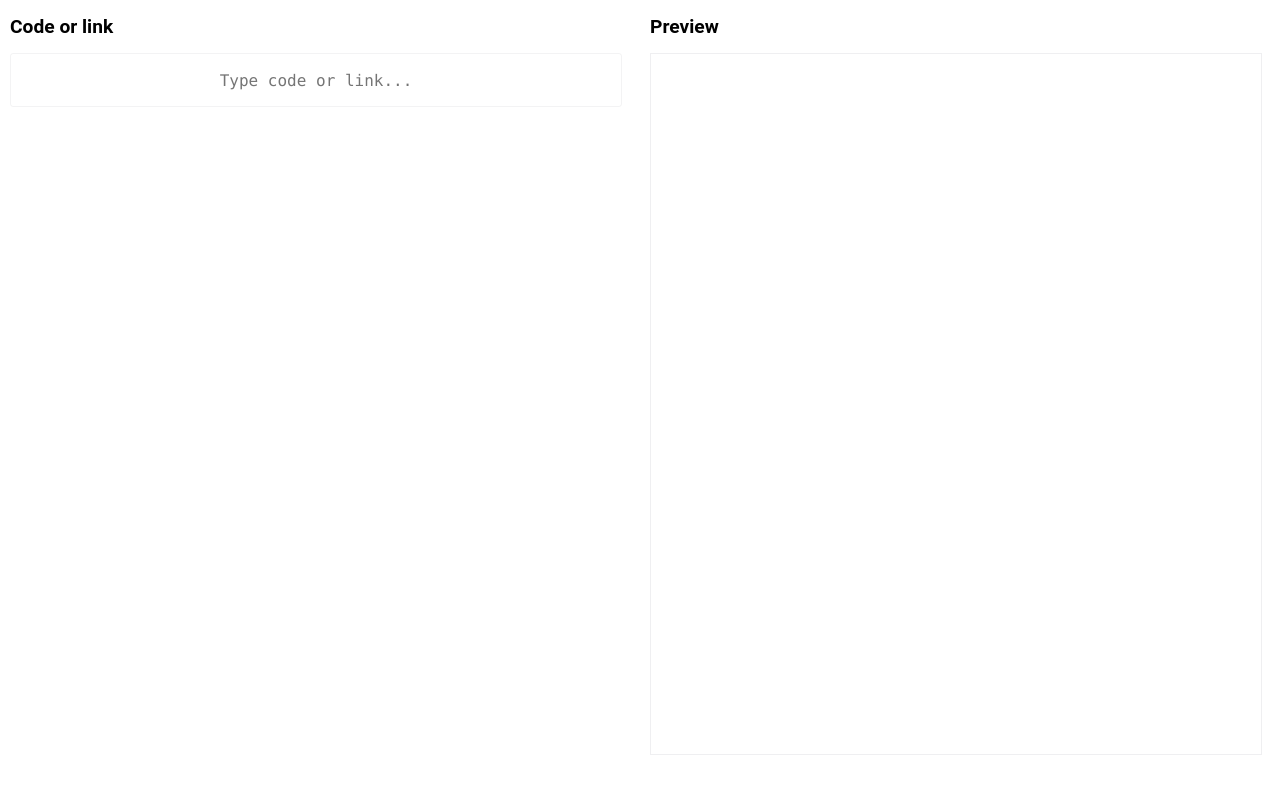
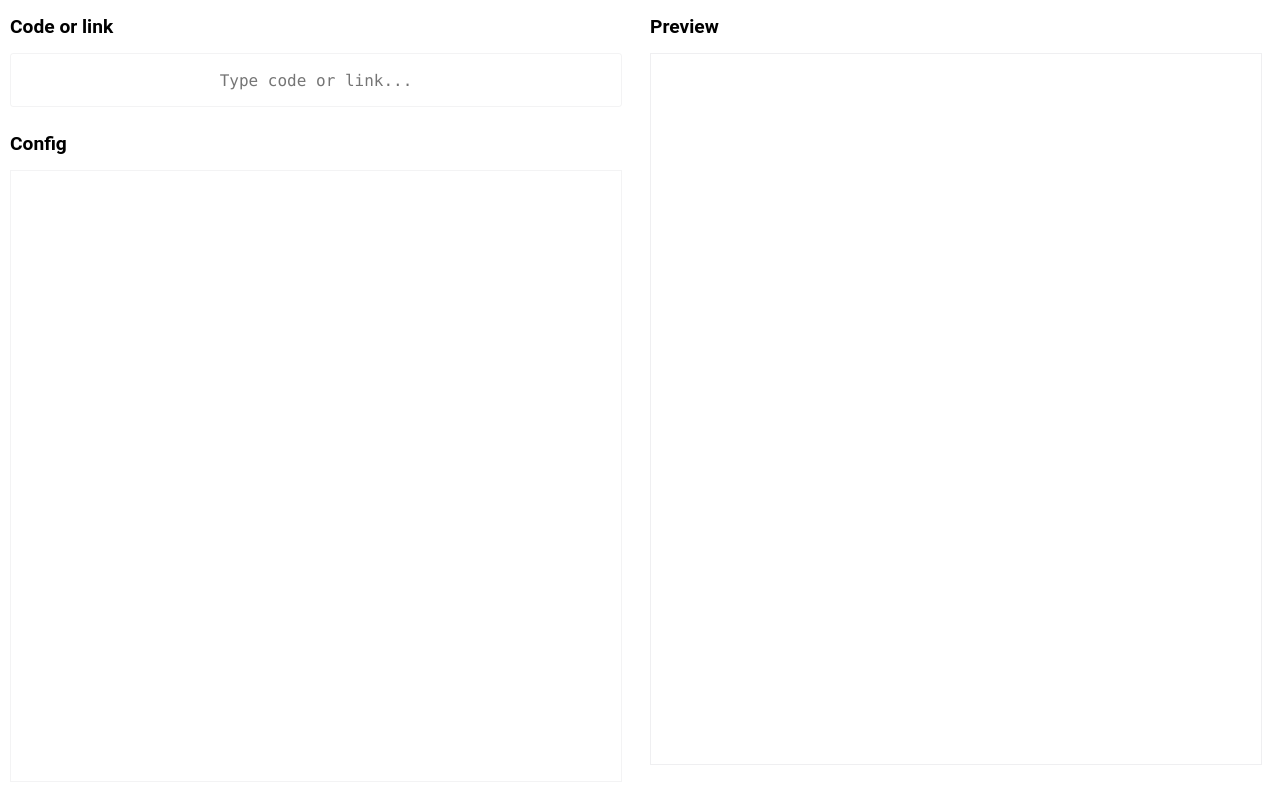
Before and after one commit to Cheng-DX/vue-make-chart, a Vue app: page / in a window 1280 px wide. Built offline with nearby package versions, Linux system fonts and the light colour scheme.

Commit message:
feat: add color picker and switch

```diff
--- a/src/components/ConfigChart.vue
+++ b/src/components/ConfigChart.vue
@@ -1,7 +1,7 @@
 <script setup lang="ts">
 /* eslint-disable vue/valid-v-model */
 /* eslint-disable vue/no-mutating-props */
-import { NButton, NInput, NInputGroup, NSpace } from 'naive-ui'
+import { NButton, NColorPicker, NInput, NInputGroup, NSwitch } from 'naive-ui'
 import { ref } from 'vue'
 
 const props = defineProps<{
@@ -21,36 +21,36 @@ function icon(show: boolean) {
 
 <template>
   <div v-for="(key, index) in Object.keys(root)" :key="key" p-1rem>
-    <n-button
-      v-if="Object.is(Number(key), NaN)"
-      secondary
-      strong
-      size="small"
-      type="success"
-      @click="show[index] = !show[index]"
-    >
+    <n-button v-if="Object.is(Number(key), NaN)" secondary strong size="small" type="success"
+      @click="show[index] = !show[index]">
       {{ key }}
       <span :class="icon(show[index])" class="i-carbon-caret-down ml-0.3rem transition-transform duration-250ms" />
     </n-button>
-    <div v-show="show[index]" mt-10px border-x border-gray>
+    <div v-show="show[index]" mt-10px style="border-left: 1px dotted gray">
       <template v-if="Array.isArray(root[key])">
         <n-input-group v-if="!isObject(root[key][0])">
           <n-input v-for="(_, index) in root[key]" :key="`${key}-${index}`" v-model:value="root[key][index]" />
         </n-input-group>
-        <config-chart v-for="(value, index) in root[key]" v-else :key="index" :root="root[key][index]" />
+        <template v-for="(value, index) in root[key]" :key="index" v-else>
+          <span style="margin-left: 50%;">{{ `${key}[${index}]` }}</span>
+          <config-chart :root="root[key][index]" />
+        </template>
       </template>
       <template v-else-if="typeof root[key] === 'object'">
         <config-chart :root="root[key]" />
       </template>
       <template v-else>
-        <n-input v-model:value="root[key]" wp-50 />
+        <n-color-picker v-if="key.toLowerCase().includes('color')" v-model:value="root[key]" w-15rem />
+        <n-switch v-else-if="typeof root[key] === 'boolean'" v-model:value="root[key]" />
+        <n-input v-else-if="typeof root[key] === 'string'" v-model:value="root[key]" />
+        <n-input v-else v-model:value="root[key]" />
       </template>
     </div>
   </div>
 </template>
 
 <style scoped>
-.icon-rotate{
+.icon-rotate {
   transform: rotate(-90deg);
 }
 </style>
--- a/src/components/PreviewChart.vue
+++ b/src/components/PreviewChart.vue
@@ -53,12 +53,7 @@ function onInputName(name: string) {
 
 <template>
   <div class="chart">
-    <vue-echarts
-      ref="chartRef"
-      :option="option"
-      autoresize
-      :update-options="updateOptions"
-      :loading="loading"
+    <vue-echarts ref="chartRef" :option="option" autoresize :update-options="updateOptions" :loading="loading"
       :loading-options="{
         text: 'Fetching...',
         color,
@@ -66,16 +61,13 @@ function onInputName(name: string) {
         maskColor: backgroundColor,
         fontSize: '1rem',
         lineWidth: 2,
-      }"
-      :theme="darkMode ? 'dark' : 'light'"
-      style="background-color: transparent;"
-    />
+      }" :theme="darkMode ? 'dark' : 'light'" style="background-color: transparent;" />
   </div>
 </template>
 
 <style scoped>
 .chart {
-  height: calc(100vh - 140px);
+  height: calc(100vh - 130px);
   width: calc(100% - 70px);
   padding: 20px;
   margin: 10px 10px;
--- a/src/views/Main.vue
+++ b/src/views/Main.vue
@@ -1,6 +1,6 @@
 <script setup lang="ts">
 import { ref } from 'vue'
-import { NScrollbar, useDialog, useMessage } from 'naive-ui'
+import { useDialog, useMessage } from 'naive-ui'
 import PreviewChart from '../components/PreviewChart.vue'
 import ConfigChart from '../components/ConfigChart.vue'
 import ToolBar from '@/components/ToolBar.vue'
@@ -28,17 +28,13 @@ function beforeInput(e: Event) {
       <div class="title">
         <span>Code or link</span>
       </div>
-      <input
-        v-model="exampleName"
-        placeholder="Type code or link..."
-        :style="{ color }"
-        class="name"
-        @beforeinput="beforeInput"
-      >
+      <input v-model="exampleName" placeholder="Type code or link..." :style="{ color }" class="name"
+        @beforeinput="beforeInput">
+      <div class="title">
+        <span>Config</span>
+      </div>
       <div class="config">
-        <!-- <n-scrollbar> -->
         <config-chart :root="option" />
-        <!-- </n-scrollbar> -->
       </div>
     </div>
     <div class="chart-panel" wp-100>
@@ -62,11 +58,16 @@ function beforeInput(e: Event) {
   width: 100%;
   height: 100vh;
 }
-.config{
-  width: 100%;
-  height: calc(100% - 130px );
+
+.config {
+  width: calc(100% - 40px);
+  height: calc(100% - 190px);
+  margin: 10px;
+  padding-inline: 5px;
   overflow-y: auto;
+  border: 1px solid #90949a1c;
 }
+
 .chart-panel {
   width: 100%;
 }
```
